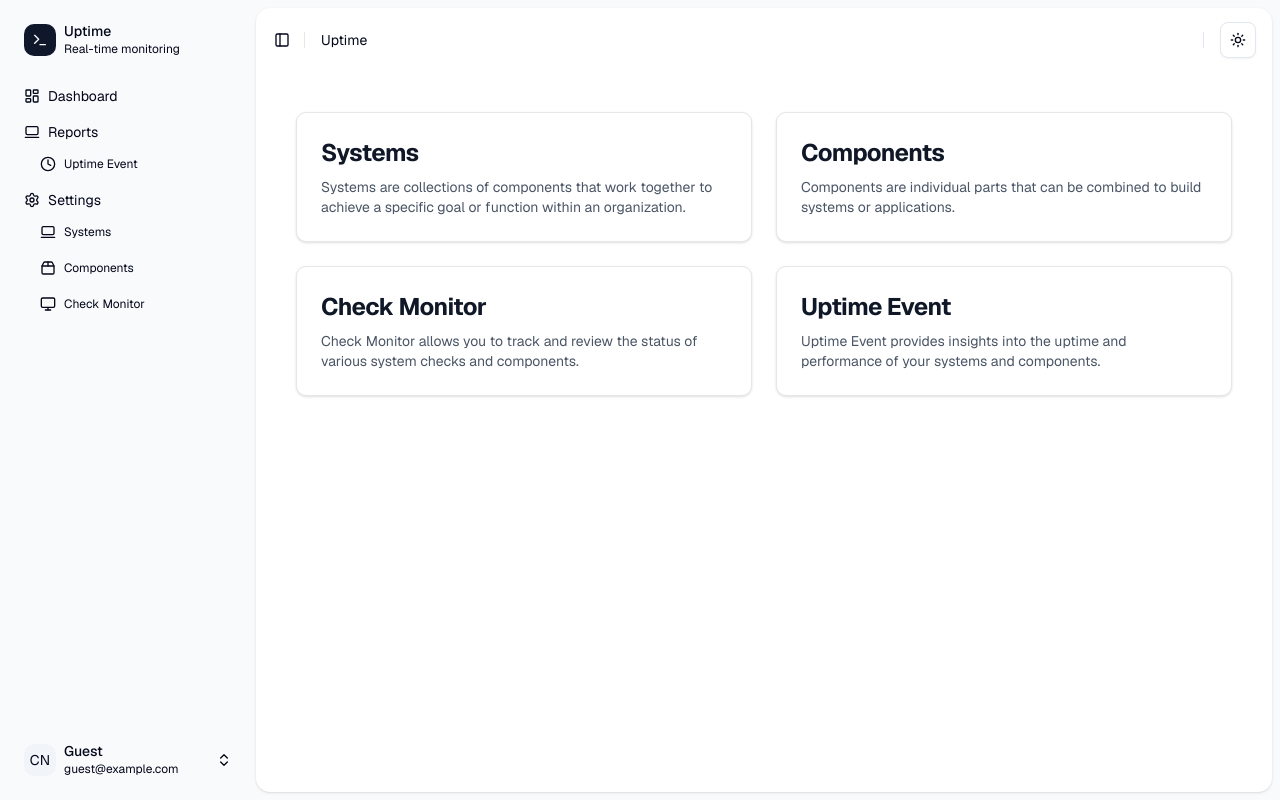
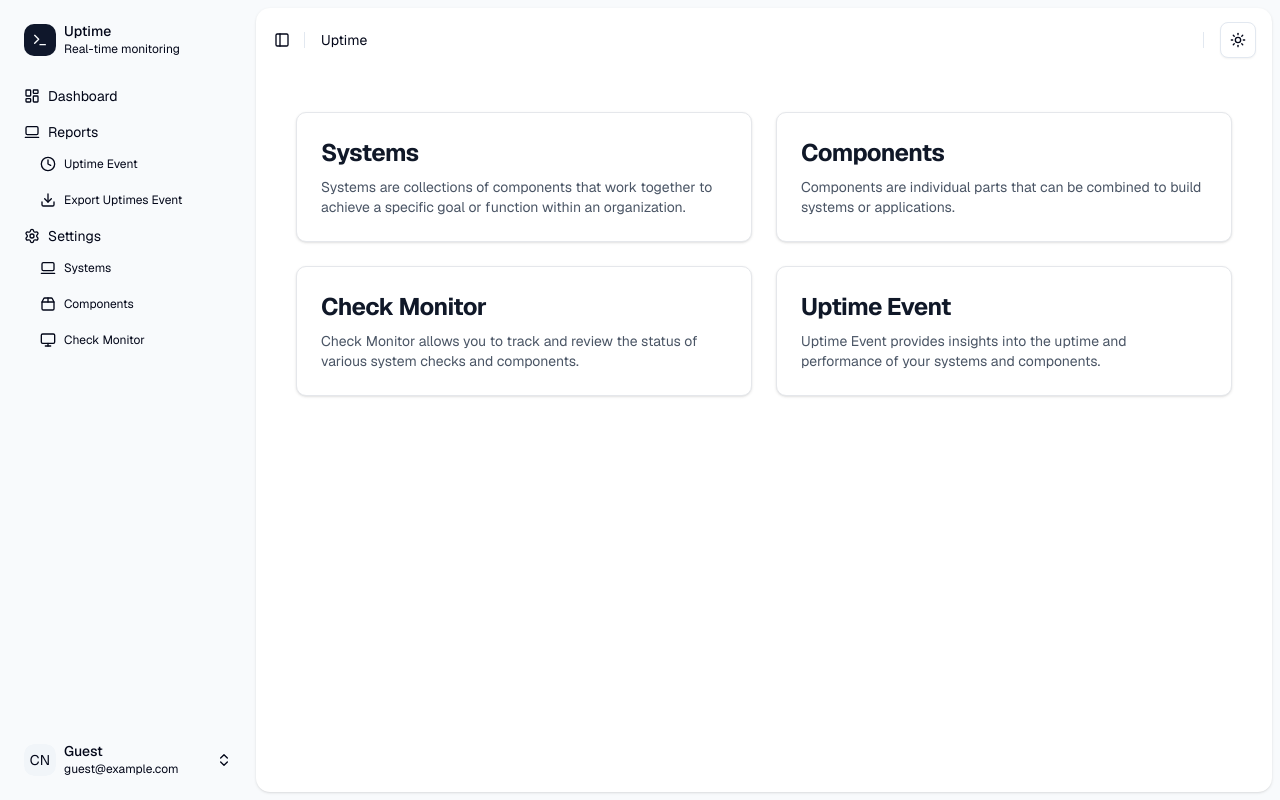
Before and after one commit to jenneracostadiaz/uptime-frontend, a Next.js app: page / in a window 1280 px wide. Built offline with nearby package versions, Linux system fonts and the light colour scheme; no server answers.

Commit message:
feat: add Export Uptime Event link to AppSidebar with Download icon

```diff
--- a/src/components/AppSidebar.tsx
+++ b/src/components/AppSidebar.tsx
@@ -1,4 +1,13 @@
-import {Clock, LaptopMinimal, LucideLayoutDashboard, Monitor, Package2, Settings, Terminal} from 'lucide-react';
+import {
+    Clock,
+    Download,
+    LaptopMinimal,
+    LucideLayoutDashboard,
+    Monitor,
+    Package2,
+    Settings,
+    Terminal
+} from 'lucide-react';
 
 import {
     Sidebar,
@@ -12,6 +21,7 @@ import {
 
 import { NavUser } from '@/components/sidebar/NavUser';
 import Link from 'next/link';
+import {UptimeEventsExport_API_URL} from "@/conts/conts";
 
 export async function AppSidebar() {
     const user = {
@@ -35,6 +45,11 @@ export async function AppSidebar() {
                     url: '/uptime-event',
                     icon: Clock,
                 },
+                {
+                    title: 'Export Uptimes Event',
+                    url: UptimeEventsExport_API_URL,
+                    icon: Download,
+                }
             ],
         },
         {
```
